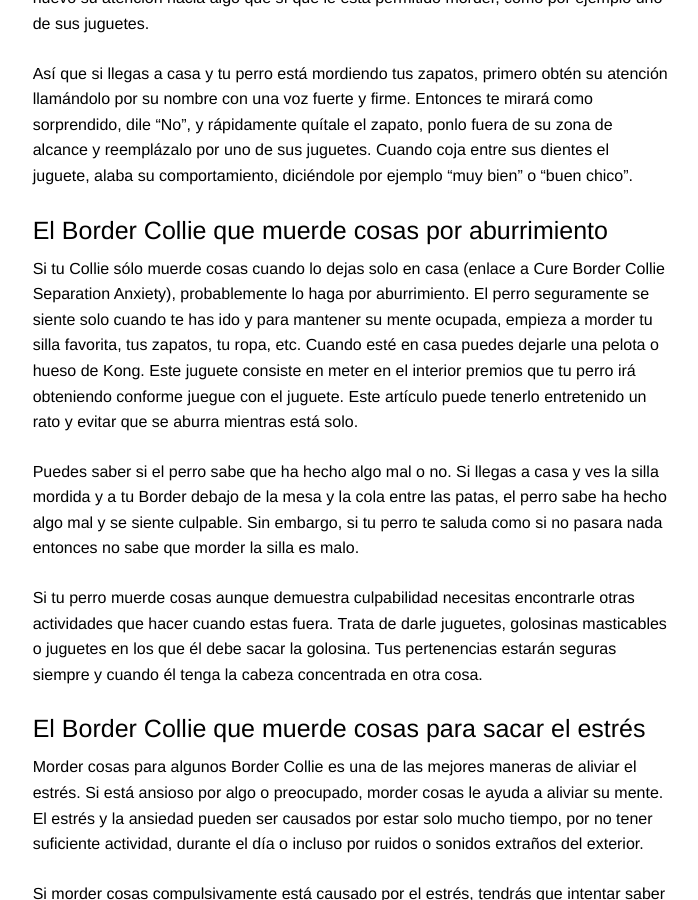
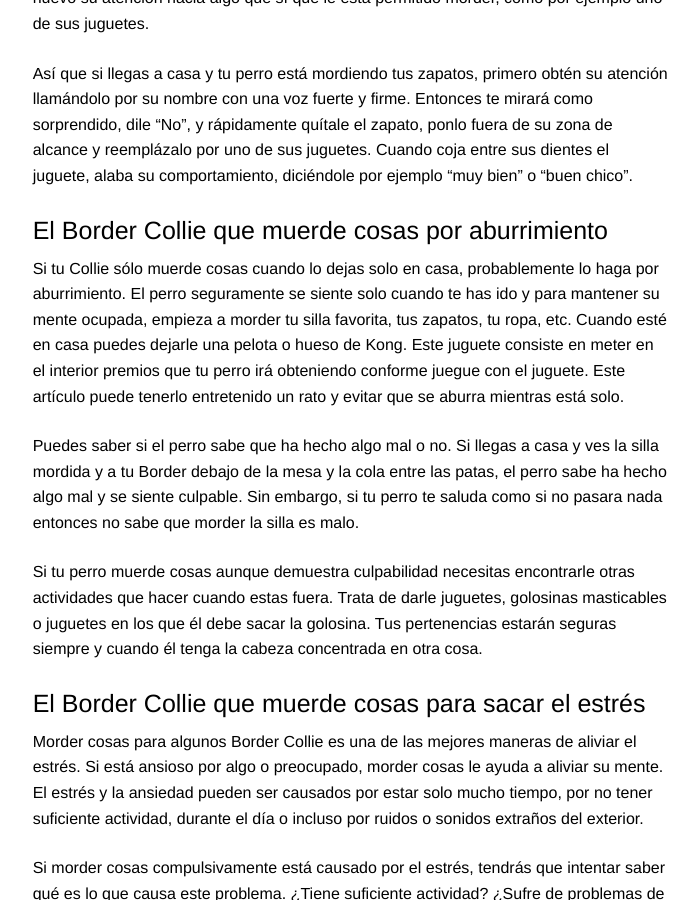
Before and after one commit to Borders-collies/borders-collies.github.io, a Jekyll site: the page built from _posts/2017-01-06-que-hacer-para-que-tu-border-collie-deje-de-morder-todas-tus-cosas.md, in a window 1280 px wide and 900 px high, scrolled down 1455 px. Shown: the whole window, without its empty margins (289-987 px from the left). Built offline with Jekyll 4.4.1, drawn with Linux system fonts in a browser that asks for light colours.

Commit message:
fixed: bug link

```diff
--- a/_posts/2017-01-06-que-hacer-para-que-tu-border-collie-deje-de-morder-todas-tus-cosas.md
+++ b/_posts/2017-01-06-que-hacer-para-que-tu-border-collie-deje-de-morder-todas-tus-cosas.md
@@ -26,7 +26,7 @@ Así que si llegas a casa y tu perro está mordiendo tus zapatos, primero obtén
 
 <h3>El Border Collie que muerde cosas por aburrimiento</h3>
 
-Si tu Collie sólo muerde cosas cuando lo dejas solo en casa (enlace a Cure Border Collie Separation Anxiety), probablemente lo haga por aburrimiento. El perro seguramente se siente solo cuando te has ido y para mantener su mente ocupada, empieza a morder tu silla favorita, tus zapatos, tu ropa, etc.
+Si tu Collie sólo muerde cosas cuando lo dejas solo en casa, probablemente lo haga por aburrimiento. El perro seguramente se siente solo cuando te has ido y para mantener su mente ocupada, empieza a morder tu silla favorita, tus zapatos, tu ropa, etc.
 Cuando esté en casa puedes dejarle una pelota o hueso de Kong. Este juguete consiste en meter en el interior premios que tu perro irá obteniendo conforme juegue con el juguete. Este artículo puede tenerlo entretenido un rato y evitar que se aburra mientras está solo.
 
 Puedes saber si el perro sabe que ha hecho algo mal o no. Si llegas a casa y ves la silla mordida y a tu Border debajo de la mesa y la cola entre las patas, el perro sabe ha hecho algo mal y se siente culpable. Sin embargo, si tu perro te saluda como si no pasara nada entonces no sabe que morder la silla es malo.
```
